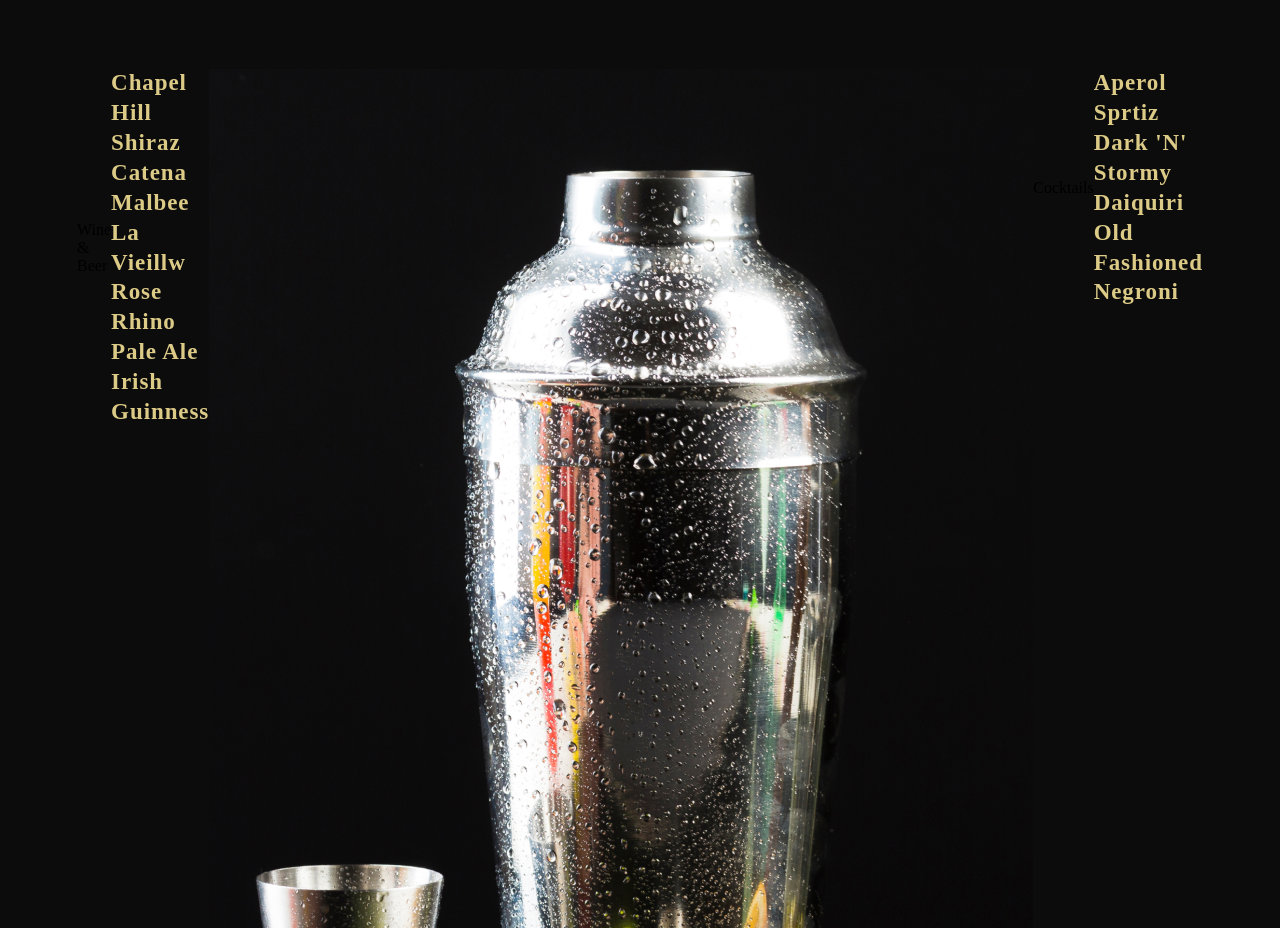
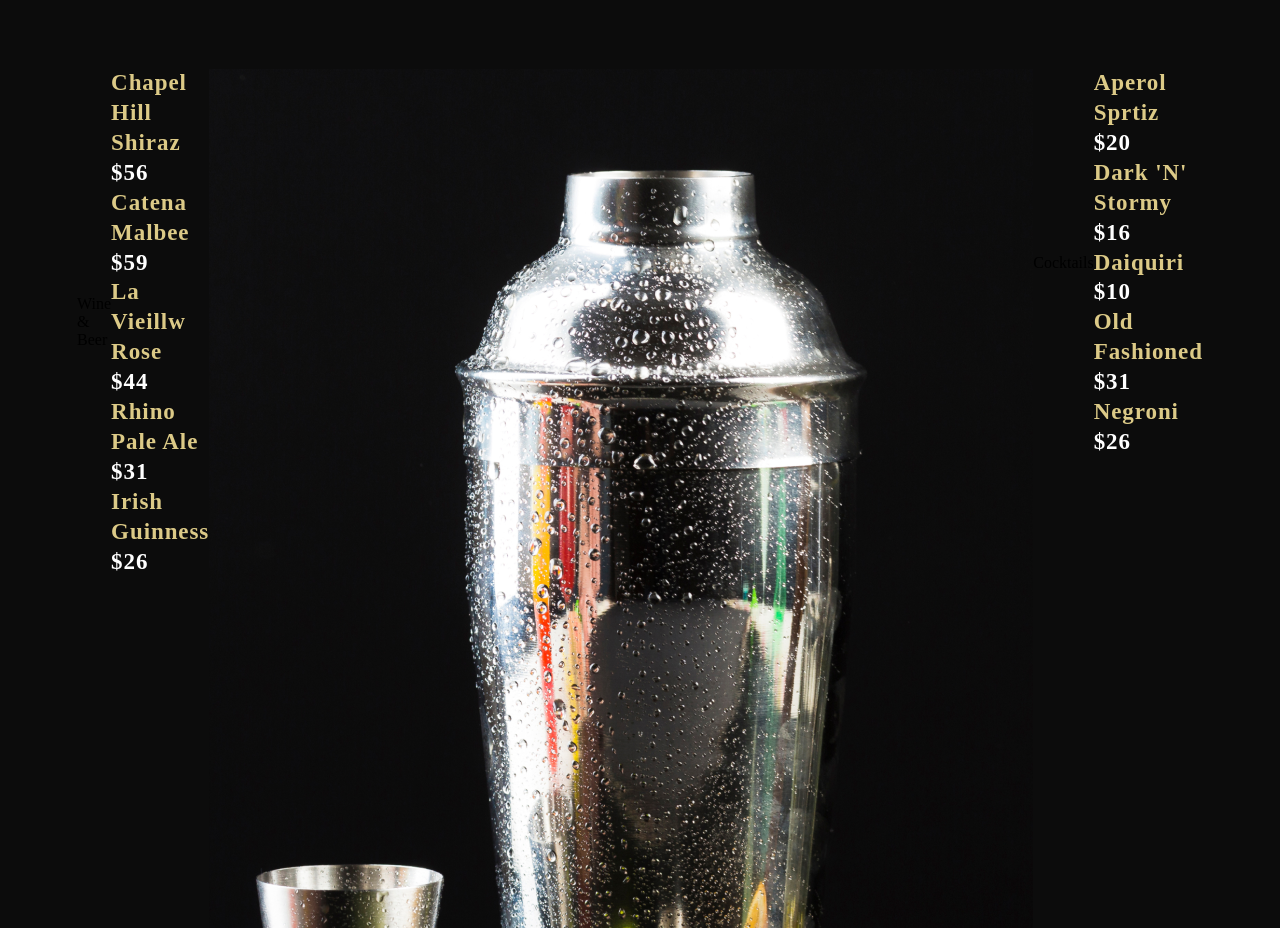
Before and after one commit to Joshhortt/restaurante-pt, a React (Create React App) app: page / in a window 1280 px wide. Shown: the part 2207-3135 px from the top of the page. Built offline with nearby package versions, Linux system fonts and the light colour scheme; a web font is replaced by a local one.

Commit message:
add to Menu Item, parameter 'price'.

```diff
--- a/src/components/Menuitem/MenuItem.jsx
+++ b/src/components/Menuitem/MenuItem.jsx
@@ -2,12 +2,17 @@ import React from 'react';
 
 import './MenuItem.css';
 
-const MenuItem = ({ title }) => (
+const MenuItem = ({ title, price }) => (
   <div className="app__menuitem">
     <div className="app__menuitem-head">
       <div className="app__menuitem-name">
         <p className="p__cormorant" style={{ color: '#DCCA87' }}>{title}</p>
       </div>
+
+      <div className="app__menuitem-price">
+        <p className="p__cormorant">{price}</p>
+      </div>
+
     </div>
   </div>
 );
```
